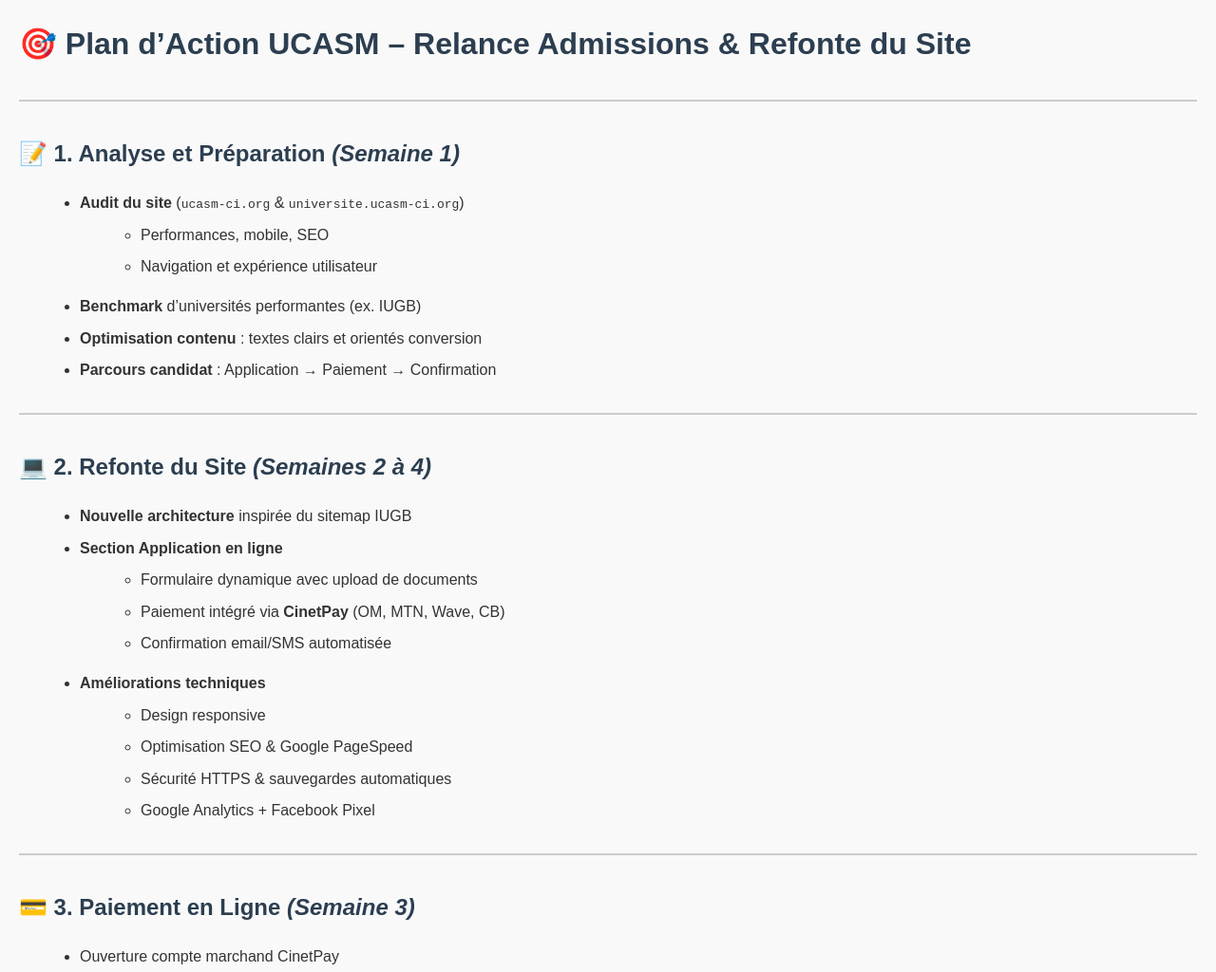
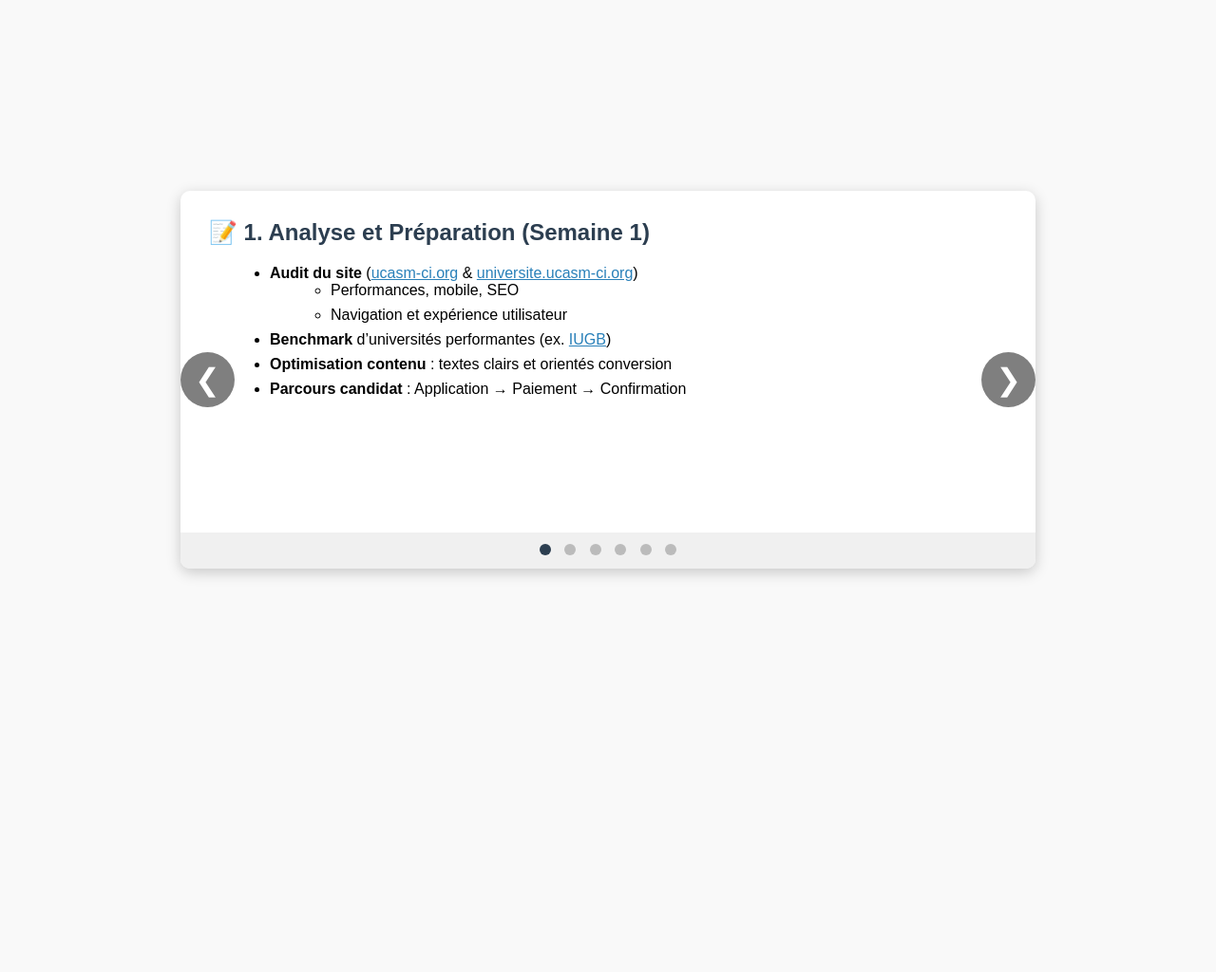
Before and after one commit to jhouedanou/ucasm, a plain HTML site: page index.html in a window 1280 px wide. Shown: the top 1024 px of the page at 95% size. After the commit the page ends 800 px from the top, so only its background shows below. Drawn offline with Linux system fonts and the light colour scheme.

Commit message:
Update index.html

```diff
--- a/index.html
+++ b/index.html
@@ -3,69 +3,115 @@
 <head>
 <meta charset="UTF-8">
 <meta name="viewport" content="width=device-width, initial-scale=1.0">
-    <title>Plan d’Action UCASM</title>
+<title>Plan d’Action UCASM - Slider</title>
 <style>
     body {
         font-family: Arial, sans-serif;
-            line-height: 1.6;
-            margin: 20px;
-            background-color: #f9f9f9;
-            color: #333;
+        margin: 0;
+        background: #f9f9f9;
+        display: flex;
+        justify-content: center;
+        align-items: center;
+        height: 100vh;
     }
-        h1, h2 {
+    .slider {
+        width: 90%;
+        max-width: 900px;
+        background: #fff;
+        border-radius: 10px;
+        box-shadow: 0 4px 15px rgba(0,0,0,0.2);
+        overflow: hidden;
+        position: relative;
+    }
+    .slides {
+        display: flex;
+        transition: transform 0.5s ease-in-out;
+        width: 600%;
+    }
+    .slide {
+        min-width: 100%;
+        padding: 30px;
+        box-sizing: border-box;
+    }
+    h2 {
+        margin-top: 0;
         color: #2c3e50;
     }
-        h1 {
-            font-size: 2em;
-            margin-bottom: 0.5em;
-        }
-        h2 {
-            font-size: 1.5em;
-            margin-top: 1.5em;
-        }
     ul {
-            margin: 0.5em 0 1em 1.5em;
+        margin-left: 1.5em;
     }
     li {
         margin-bottom: 0.5em;
     }
-        hr {
+    .nav-buttons {
+        position: absolute;
+        top: 50%;
+        width: 100%;
+        display: flex;
+        justify-content: space-between;
+        transform: translateY(-50%);
+        pointer-events: none;
+    }
+    .nav-buttons button {
+        background: rgba(0,0,0,0.5);
         border: none;
-            border-top: 2px solid #ccc;
-            margin: 2em 0;
+        color: #fff;
+        font-size: 2em;
+        padding: 10px 15px;
+        cursor: pointer;
+        pointer-events: all;
+        border-radius: 50%;
     }
-        .emoji {
-            margin-right: 0.3em;
+    .dots {
+        text-align: center;
+        padding: 10px 0;
+        background: #f0f0f0;
+    }
+    .dot {
+        height: 12px;
+        width: 12px;
+        margin: 0 5px;
+        display: inline-block;
+        background: #bbb;
+        border-radius: 50%;
+        cursor: pointer;
+    }
+    .dot.active {
+        background: #2c3e50;
+    }
+    a.external {
+        color: #2980b9;
+        text-decoration: underline;
     }
 </style>
 </head>
 <body>
 
-    <h1>🎯 Plan d’Action UCASM – Relance Admissions & Refonte du Site</h1>
-    <hr>
-
-    <h2>📝 1. Analyse et Préparation <em>(Semaine 1)</em></h2>
+<div class="slider">
+    <div class="slides">
+        <div class="slide">
+            <h2>📝 1. Analyse et Préparation (Semaine 1)</h2>
             <ul>
-        <li><strong>Audit du site</strong> (<code>ucasm-ci.org</code> & <code>universite.ucasm-ci.org</code>)
+                <li><strong>Audit du site</strong> (<a href="https://ucasm-ci.org" class="external" target="_blank">ucasm-ci.org</a> & <a href="https://universite.ucasm-ci.org" class="external" target="_blank">universite.ucasm-ci.org</a>)
                     <ul>
                         <li>Performances, mobile, SEO</li>
                         <li>Navigation et expérience utilisateur</li>
                     </ul>
                 </li>
-        <li><strong>Benchmark</strong> d’universités performantes (ex. IUGB)</li>
+                <li><strong>Benchmark</strong> d’universités performantes (ex. <a href="https://iugb.edu.sn/" class="external" target="_blank">IUGB</a>)</li>
                 <li><strong>Optimisation contenu</strong> : textes clairs et orientés conversion</li>
                 <li><strong>Parcours candidat</strong> : Application → Paiement → Confirmation</li>
             </ul>
+        </div>
 
-    <hr>
-
-    <h2>💻 2. Refonte du Site <em>(Semaines 2 à 4)</em></h2>
+        <div class="slide">
+            <h2>💻 2. Refonte du Site (Semaines 2 à 4)</h2>
             <ul>
                 <li><strong>Nouvelle architecture</strong> inspirée du sitemap IUGB</li>
                 <li><strong>Section Application en ligne</strong>
                     <ul>
                         <li>Formulaire dynamique avec upload de documents</li>
-                <li>Paiement intégré via <strong>CinetPay</strong> (OM, MTN, Wave, CB)</li>
+                        <li>Paiement intégré via <a href="https://cinetpay.com" class="external" target="_blank">CinetPay</a> (OM, MTN, Wave, CB)</li>
                         <li>Confirmation email/SMS automatisée</li>
                     </ul>
                 </li>
@@ -78,20 +124,20 @@
                     </ul>
                 </li>
             </ul>
+        </div>
 
-    <hr>
-
-    <h2>💳 3. Paiement en Ligne <em>(Semaine 3)</em></h2>
+        <div class="slide">
+            <h2>💳 3. Paiement en Ligne (Semaine 3)</h2>
             <ul>
-        <li>Ouverture compte marchand CinetPay</li>
+                <li>Ouverture compte marchand <a href="https://cinetpay.com" class="external" target="_blank">CinetPay</a></li>
                 <li>Configuration des moyens de paiement</li>
                 <li>Tests de transactions réelles</li>
                 <li>Intégration avec le formulaire d’inscription</li>
             </ul>
+        </div>
 
-    <hr>
-
-    <h2>📢 4. Campagne Digitale <em>(Semaines 4 à 8)</em></h2>
+        <div class="slide">
+            <h2>📢 4. Campagne Digitale (Semaines 4 à 8)</h2>
             <ul>
                 <li><strong>Publicité ciblée</strong>
                     <ul>
@@ -113,19 +159,19 @@
                     </ul>
                 </li>
             </ul>
+        </div>
 
-    <hr>
-
-    <h2>📊 5. Suivi et Optimisation <em>(Semaines 5 à 8)</em></h2>
+        <div class="slide">
+            <h2>📊 5. Suivi et Optimisation (Semaines 5 à 8)</h2>
             <ul>
                 <li>Analyse Google Analytics + Facebook Ads Manager</li>
                 <li>Optimisation des annonces et du parcours</li>
                 <li>Support rapide via WhatsApp Business</li>
                 <li>Rapport hebdomadaire : inscriptions & paiements</li>
             </ul>
+        </div>
 
-    <hr>
-
+        <div class="slide">
             <h2>✅ 6. Résultats Attendus</h2>
             <ul>
                 <li>Hausse du taux d’inscriptions confirmées</li>
@@ -133,6 +179,42 @@
                 <li>Paiement en ligne rapide et sécurisé</li>
                 <li>Image moderne et crédible de l’UCASM</li>
             </ul>
+        </div>
+    </div>
+
+    <div class="nav-buttons">
+        <button id="prev">&#10094;</button>
+        <button id="next">&#10095;</button>
+    </div>
+    <div class="dots">
+        <span class="dot active"></span>
+        <span class="dot"></span>
+        <span class="dot"></span>
+        <span class="dot"></span>
+        <span class="dot"></span>
+        <span class="dot"></span>
+    </div>
+</div>
+
+<script>
+    const slides = document.querySelector('.slides');
+    const slideCount = document.querySelectorAll('.slide').length;
+    const dots = document.querySelectorAll('.dot');
+    let index = 0;
+
+    function showSlide(i) {
+        if (i >= slideCount) index = 0;
+        else if (i < 0) index = slideCount - 1;
+        else index = i;
+        slides.style.transform = `translateX(${-index * 100}%)`;
+        dots.forEach(dot => dot.classList.remove('active'));
+        dots[index].classList.add('active');
+    }
+
+    document.getElementById('prev').addEventListener('click', () => showSlide(index - 1));
+    document.getElementById('next').addEventListener('click', () => showSlide(index + 1));
+    dots.forEach((dot, i) => dot.addEventListener('click', () => showSlide(i)));
+</script>
 
 </body>
 </html>
```
Lines whose indentation alone changed are shown as unchanged.
